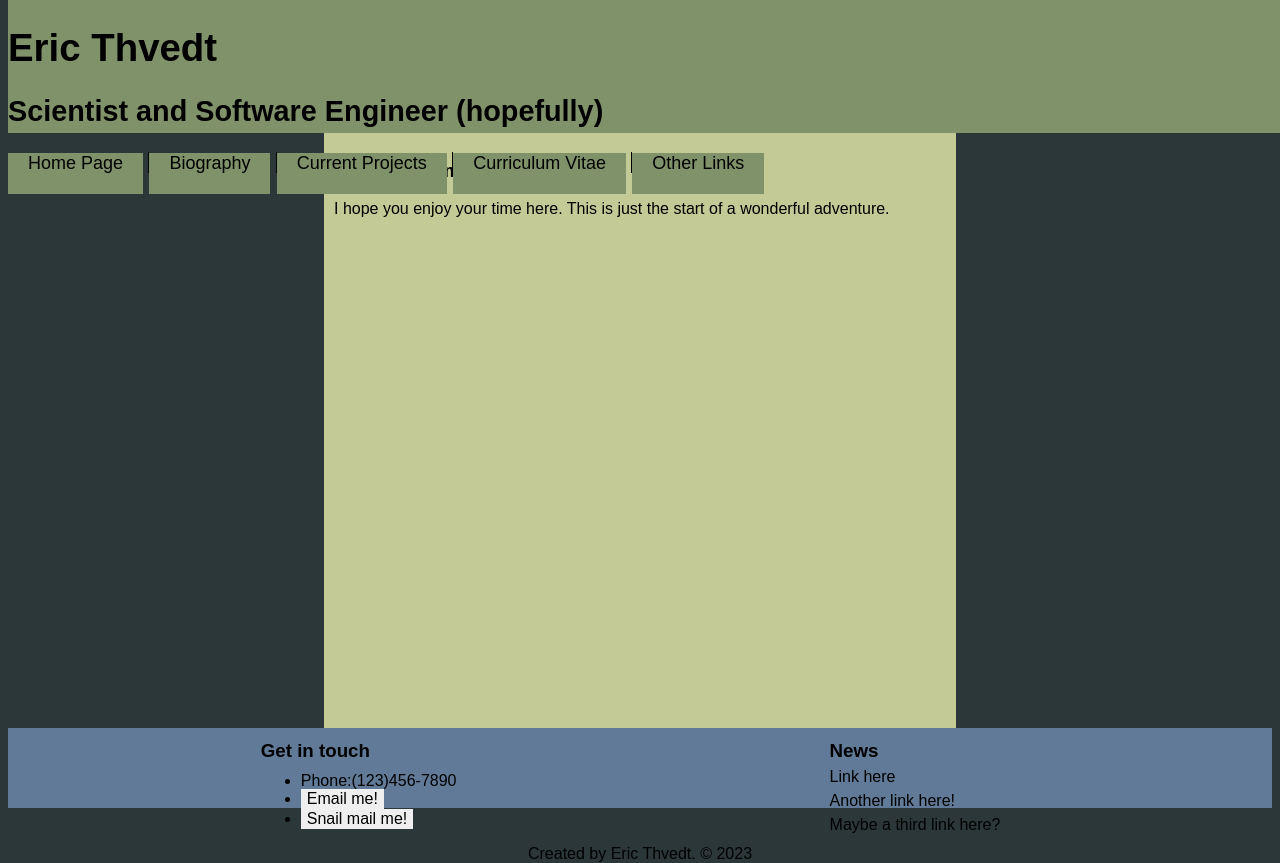
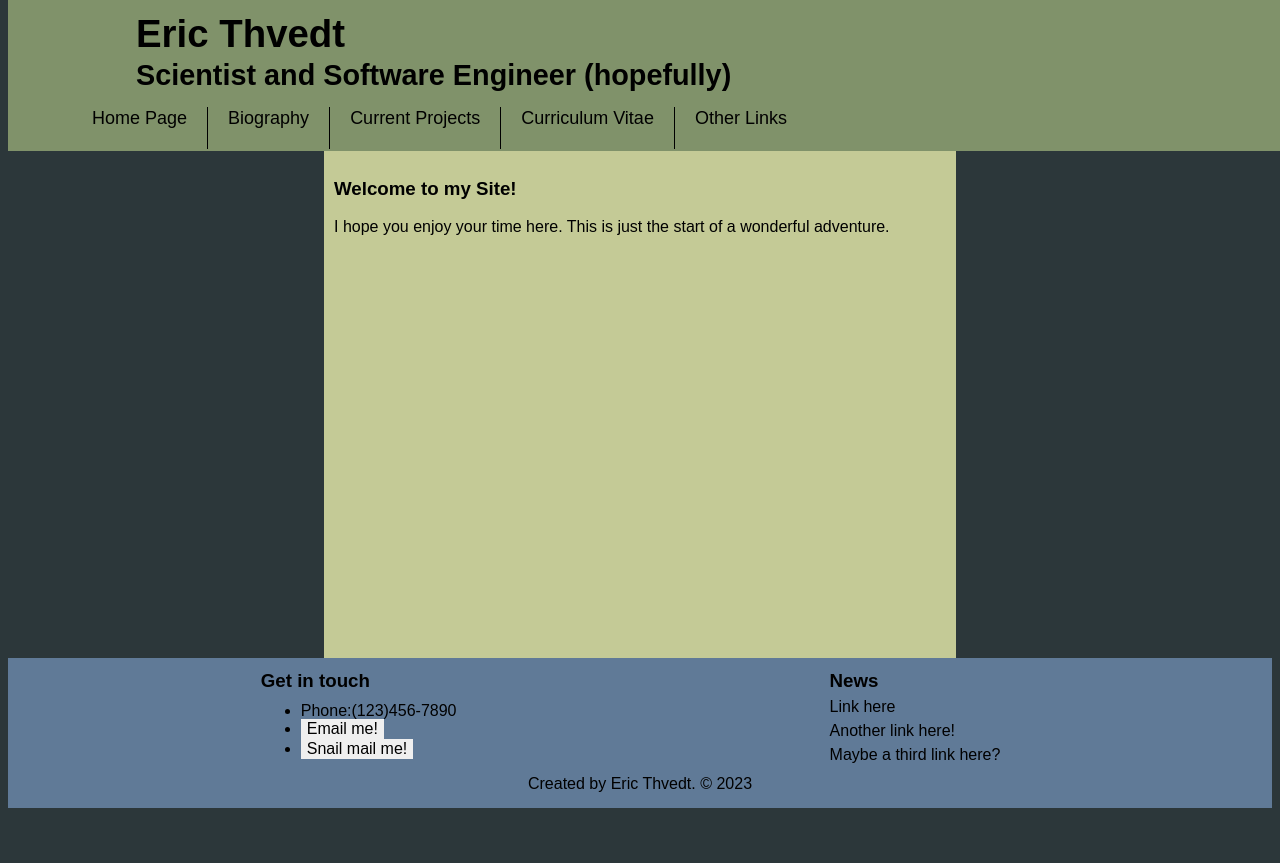
Before and after one commit to ethvedt/my-personal-website, a plain HTML site: page index.html in a window 1280 px wide. After the commit the page ends 816 px from the top, so only its background shows below. Drawn offline with Linux system fonts and the light colour scheme.

Commit message:
more display tweaks

```diff
--- a/style.css
+++ b/style.css
@@ -13,12 +13,23 @@ header {
     width: 100%;
     position: fixed;
     top: 0;
-    height: 16.6vh;
+    height: 151px;
+
 }
 
-.header-push {
-    padding: 5px;
+#title {
+    line-height: 1rem;
+    margin-left: 10%;
+    overflow: auto ;
 }
+
+#navBar {
+    margin-left: 5%;
+    height:auto;
+    display: flex;
+    flex-direction: row;
+}
+
 #navBar span:not(:first-child) {
     border-left: 1px solid #000;
 }
@@ -39,7 +50,7 @@ main {
     width: 50%;
     height: 70vh;
     background-color: #c4ca96;
-    padding-top: 16.6vh;
+    padding-top: max(16.6vh, 151px);
     padding-bottom: 10vh;
     margin: auto;
     margin-bottom: 0%;
@@ -58,7 +69,7 @@ footer {
     bottom: 0;
     width: 100%;
     background-color: #607a97;
-    height: 10vh;
+    height: 150px;
 }
 
 
```
